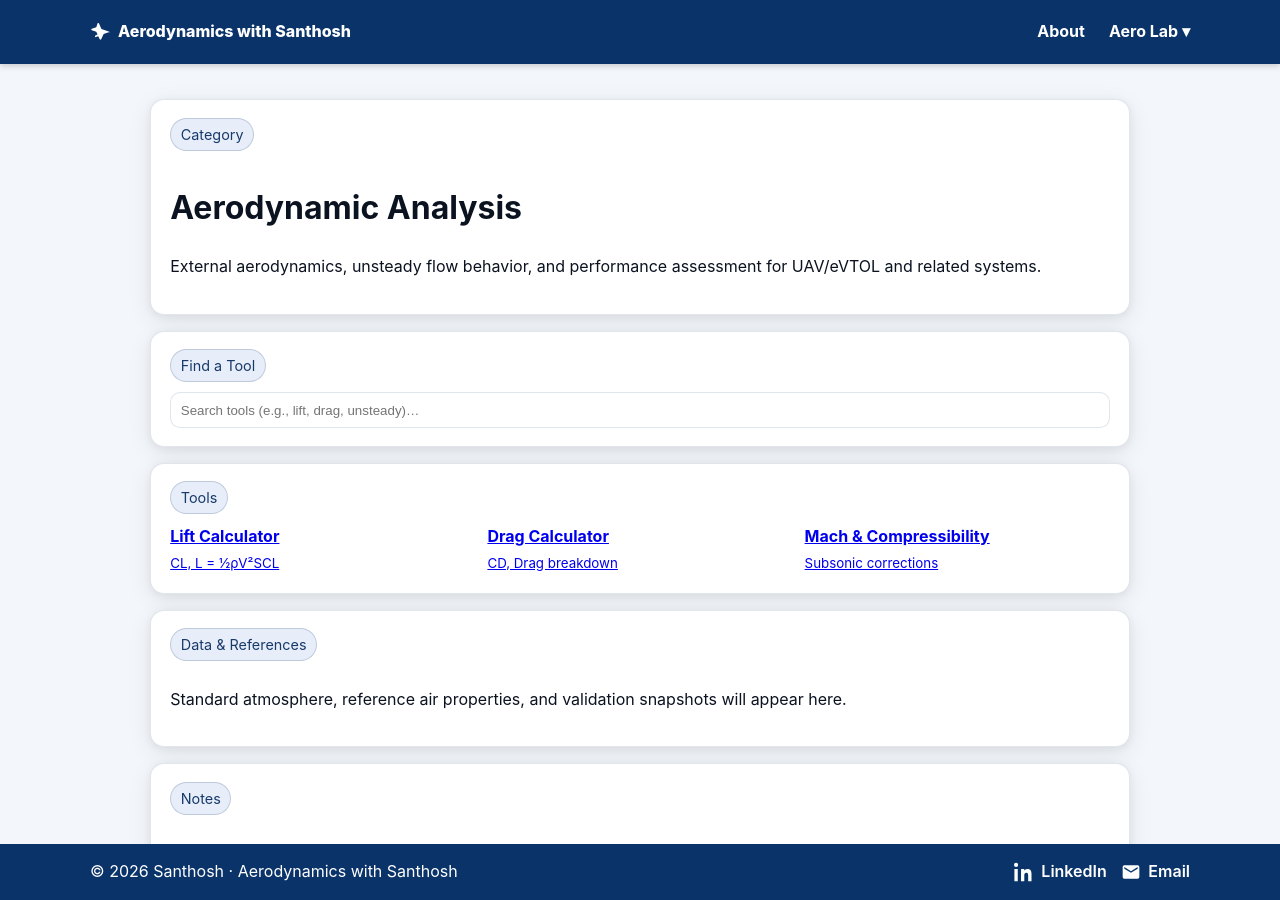
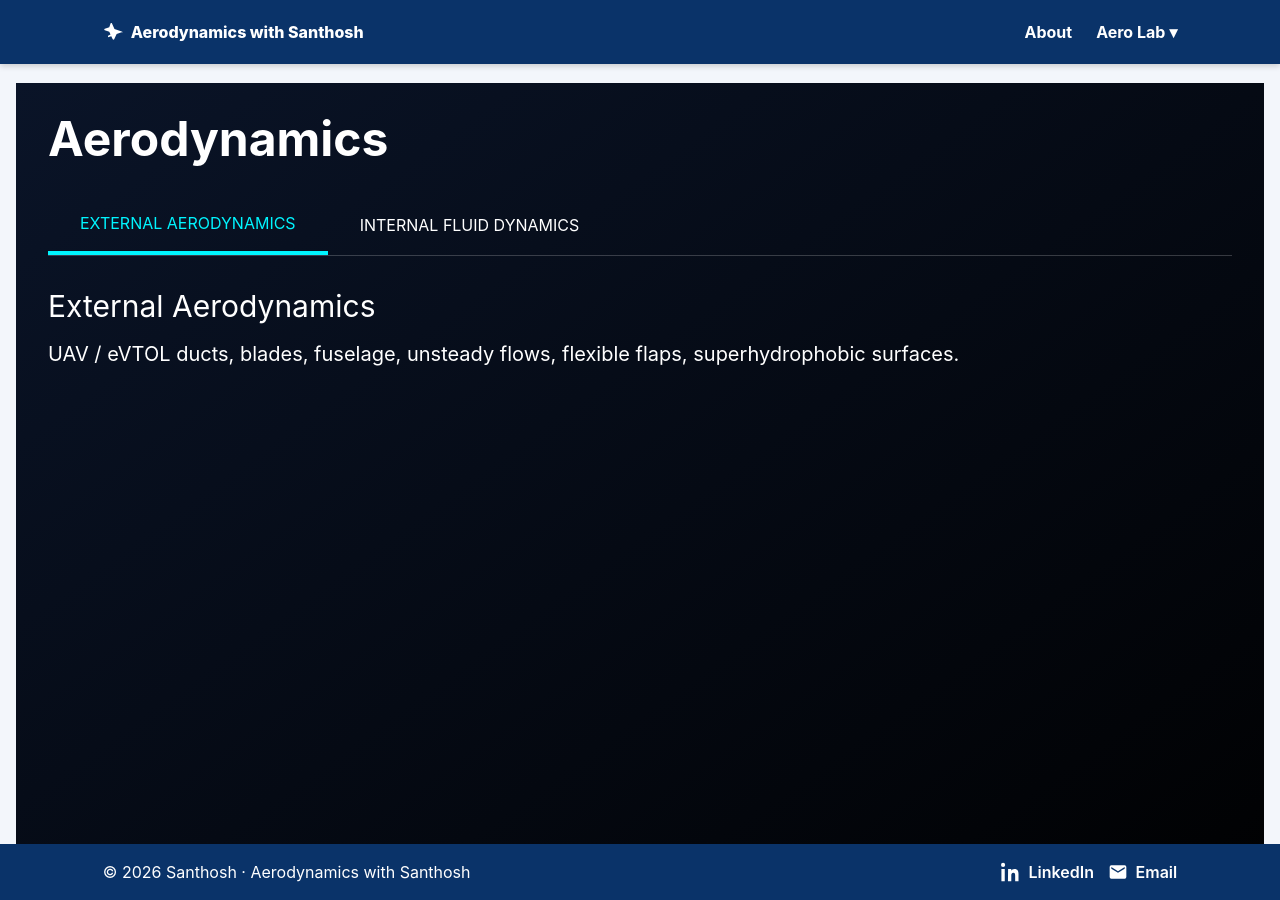
Before and after one commit to SandeJarvis/santhoshaero, a Jekyll site: the page built from aerodynamic-analysis.md, in a window 1280 px wide and 900 px high. Built offline with Jekyll 4.4.1, drawn with Linux system fonts in a browser that asks for light colours; nearby versions of some CDN libraries.

Commit message:
Update aerodynamic-analysis.md

```diff
--- a/aerodynamic-analysis.md
+++ b/aerodynamic-analysis.md
@@ -1,57 +1,38 @@
 ---
 layout: default
-title: Aerodynamic Analysis — Aerodynamics with Santhosh
+title: Aerodynamics
 ---
 
-<div class="card">
-  <div class="pill">Category</div>
-  <h1>Aerodynamic Analysis</h1>
-  <p>External aerodynamics, unsteady flow behavior, and performance assessment for UAV/eVTOL and related systems.</p>
-</div>
+<script src="https://cdn.tailwindcss.com"></script>
+<div class="min-h-screen bg-gradient-to-br from-[#0a1428] to-black text-white p-8">
+  <div class="max-w-7xl mx-auto">
+    <h1 class="text-5xl font-bold mb-8">Aerodynamics</h1>
 
-<div class="card" style="margin-top:1rem">
-  <div class="pill">Find a Tool</div>
-  <input id="search-aa" type="search" placeholder="Search tools (e.g., lift, drag, unsteady)…" style="width:100%;padding:.6rem;border-radius:10px;border:1px solid var(--ring);">
-</div>
+    <div class="flex border-b border-white/20 mb-8">
+      <button onclick="showTab(0)" id="tab0" class="px-8 py-4 border-b-4 border-[#00f5ff] text-[#00f5ff]">EXTERNAL AERODYNAMICS</button>
+      <button onclick="showTab(1)" id="tab1" class="px-8 py-4">INTERNAL FLUID DYNAMICS</button>
+    </div>
 
-<div class="card" style="margin-top:1rem">
-  <div class="pill">Tools</div>
-  <div id="tools-aa" class="tools-grid" style="display:grid;grid-template-columns:repeat(auto-fill,minmax(240px,1fr));gap:12px;">
-    <!-- Example placeholders (edit/replace later) -->
-    <a class="tool-card" href="{{ '/tools/aerodynamics/lift' | relative_url }}" data-keywords="lift cl airfoil wing area dynamic pressure unsteady">
-      <strong>Lift Calculator</strong><br><small>CL, L = ½ρV²SCL</small>
-    </a>
-    <a class="tool-card" href="{{ '/tools/aerodynamics/drag' | relative_url }}" data-keywords="drag cd parasite induced reynolds">
-      <strong>Drag Calculator</strong><br><small>CD, Drag breakdown</small>
-    </a>
-    <a class="tool-card" href="{{ '/tools/aerodynamics/mach-compressibility' | relative_url }}" data-keywords="mach compressibility prandtl glauert wave">
-      <strong>Mach &amp; Compressibility</strong><br><small>Subsonic corrections</small>
-    </a>
+    <div id="content0">
+      <h2 class="text-3xl">External Aerodynamics</h2>
+      <p class="text-xl mt-4">UAV / eVTOL ducts, blades, fuselage, unsteady flows, flexible flaps, superhydrophobic surfaces.</p>
+      <!-- Add your existing external content here -->
+    </div>
+
+    <div id="content1" class="hidden">
+      <h2 class="text-3xl">Internal Fluid Dynamics</h2>
+      <p class="text-xl mt-4">Microchannel gas flows, plasma jet research, CAPPJ/kINPen, free-jet studies.</p>
+      <!-- Add your existing internal content here -->
+    </div>
   </div>
 </div>
 
-<div class="card" style="margin-top:1rem">
-  <div class="pill">Data &amp; References</div>
-  <p>Standard atmosphere, reference air properties, and validation snapshots will appear here.</p>
-</div>
-
-<div class="card" style="margin-top:1rem">
-  <div class="pill">Notes</div>
-  <p>Use this area for short derivations, assumptions, and quick references tied to the tools above.</p>
-</div>
-
 <script>
-(function(){
-  const q = document.getElementById('search-aa');
-  const list = document.getElementById('tools-aa');
-  if(!q || !list) return;
-  const items = Array.from(list.querySelectorAll('.tool-card'));
-  q.addEventListener('input', () => {
-    const s = q.value.trim().toLowerCase();
-    items.forEach(el => {
-      const hay = (el.textContent + ' ' + (el.dataset.keywords||'')).toLowerCase();
-      el.style.display = hay.includes(s) ? '' : 'none';
-    });
-  });
-})();
+function showTab(n) {
+  document.getElementById('content0').classList.add('hidden')
+  document.getElementById('content1').classList.add('hidden')
+  document.getElementById('content' + n).classList.remove('hidden')
+  document.querySelectorAll('button').forEach(b => b.classList.remove('border-b-4', 'border-[#00f5ff]', 'text-[#00f5ff]'))
+  document.getElementById('tab' + n).classList.add('border-b-4', 'border-[#00f5ff]', 'text-[#00f5ff]')
+}
 </script>
```
